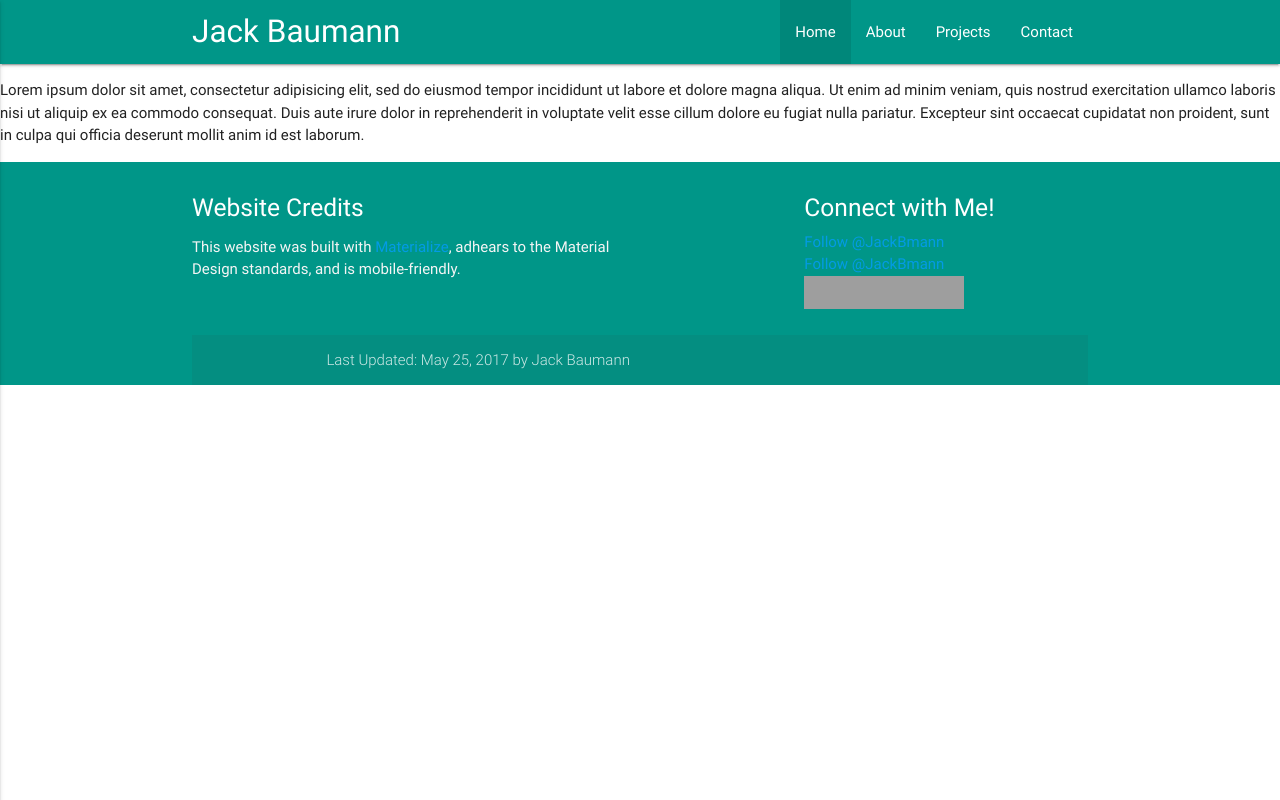
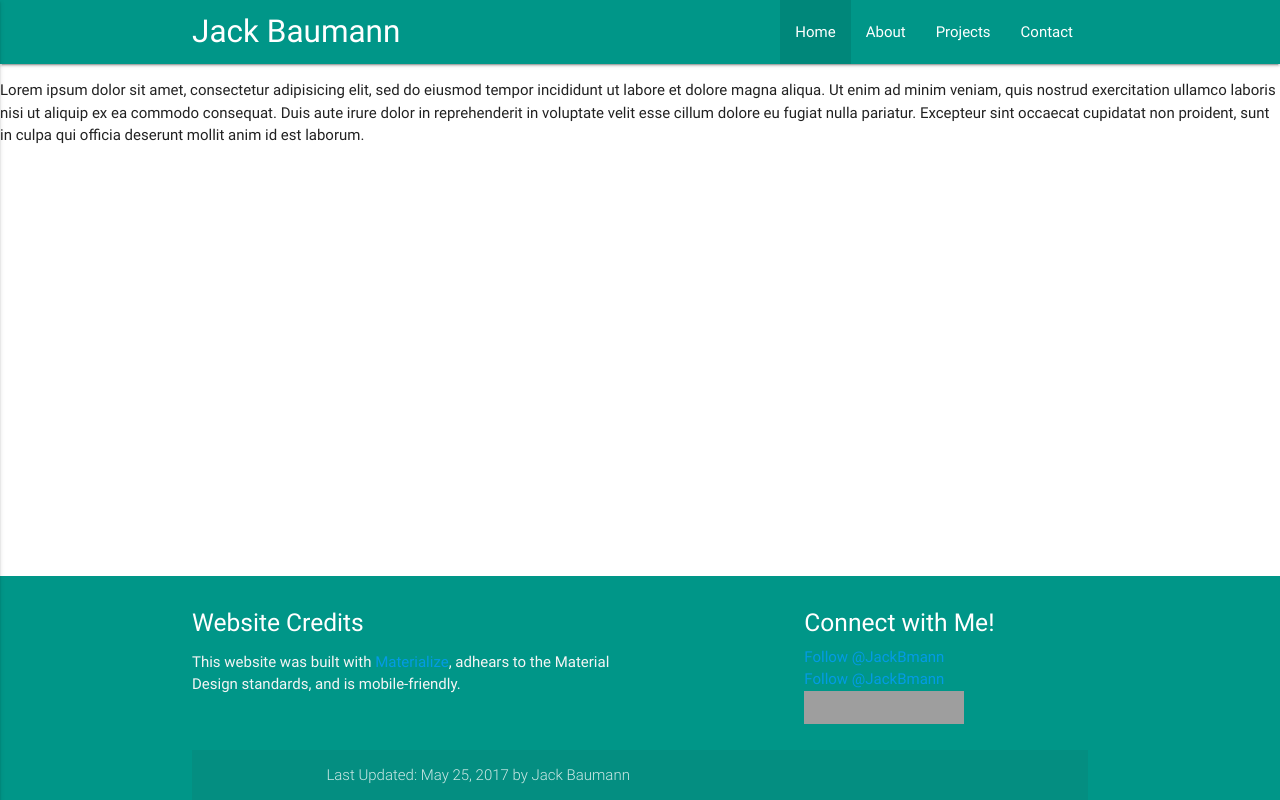
Before and after one commit to JackBmann/personal-website, a plain HTML site: page home.html in a window 1280 px wide. Drawn offline with nearby package versions, Linux system fonts and the light colour scheme; grey boxes are pictures that could not be loaded.

Commit message:
Footer maintenence
Made the footer sticky to the bottom of the window

```diff
--- a/css/style.css
+++ b/css/style.css
@@ -3,7 +3,17 @@
  * Overrides Materialize defaults
  * Written by Jack Baumann
  */
- /*The carousel has a problem where it loads with a height of 0 if images are cached.*/
- /*.carousel-slider {
-     height: 300px !important;
- }*/
+/* The carousel has a problem where it loads with a height of 0 if images are cached. */
+/*.carousel-slider {
+   height: 300px !important;
+}*/
+
+/* Code to sticky the footer to the bottom of the window.*/
+body {
+  display: flex;
+  min-height: 100vh;
+  flex-direction: column;
+}
+main {
+  flex: 1 0 auto;
+}
```
